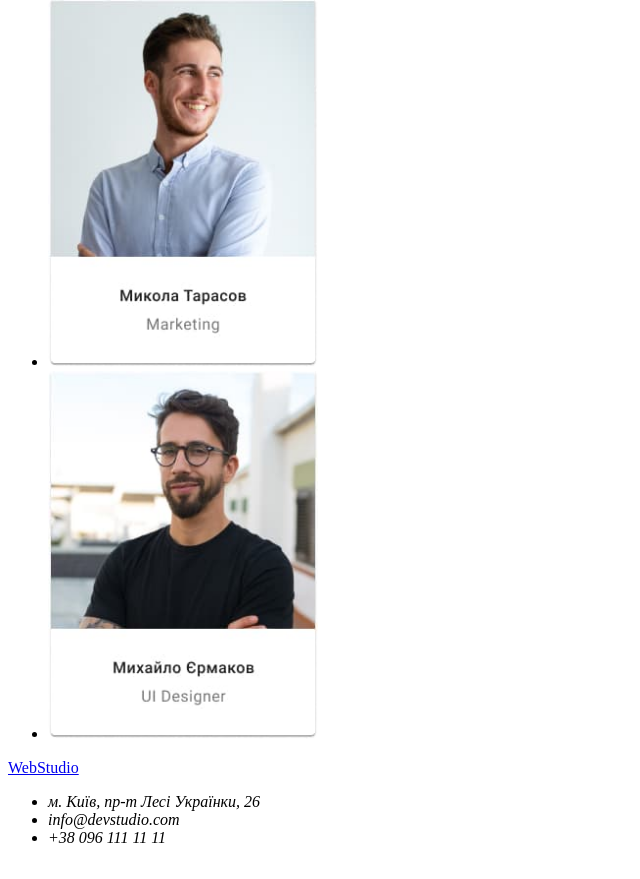
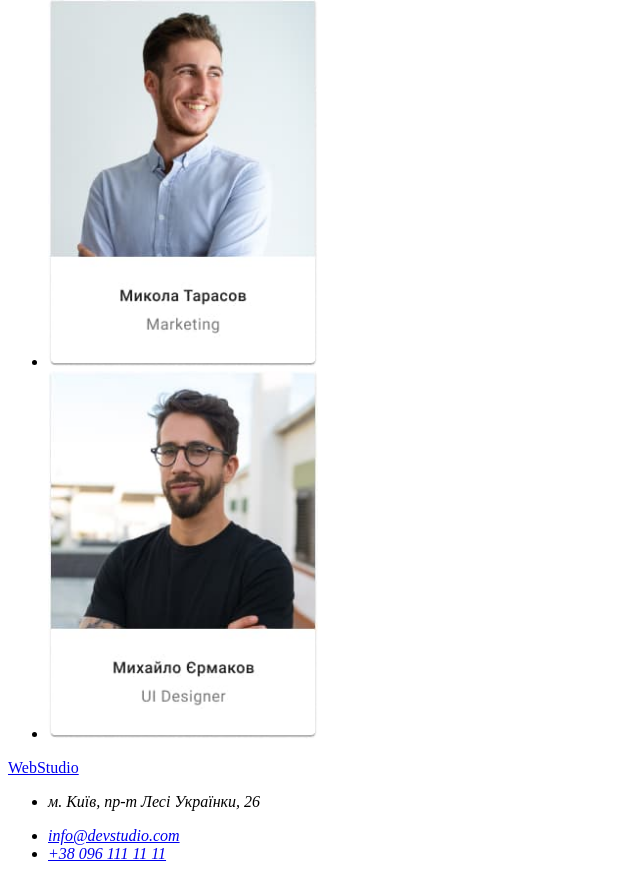
Before and after one commit to mrCo1dB1ood3d/goit-markup-hw-01, a plain HTML site: page index.html in a window 1280 px wide. Shown: the part 2318-3197 px from the top of the page, without its empty margins (0-640 px from the left). Drawn offline with Linux system fonts and the light colour scheme.

Commit message:
upd footer

```diff
--- a/index.html
+++ b/index.html
@@ -84,9 +84,16 @@
         <a href="./index.html">WebStudio</a>
         <address>
            <ul>
-            <li> м. Київ, пр-т Лесі Українки, 26</li>
-            <li>info@devstudio.com</li>
-            <li>+38 096 111 11 11</li>
+            <li>
+                <p>м. Київ, пр-т Лесі Українки, 26</p>
+            </li>
+            <li>
+                <a href="mailto:info@devstudio.com">info@devstudio.com</a>
+            </li>
+
+            <li>
+                <a href="tel:+380961111111">+38 096 111 11 11</a>
+            </li>
            </ul>
         </address>
     </footer>
```
